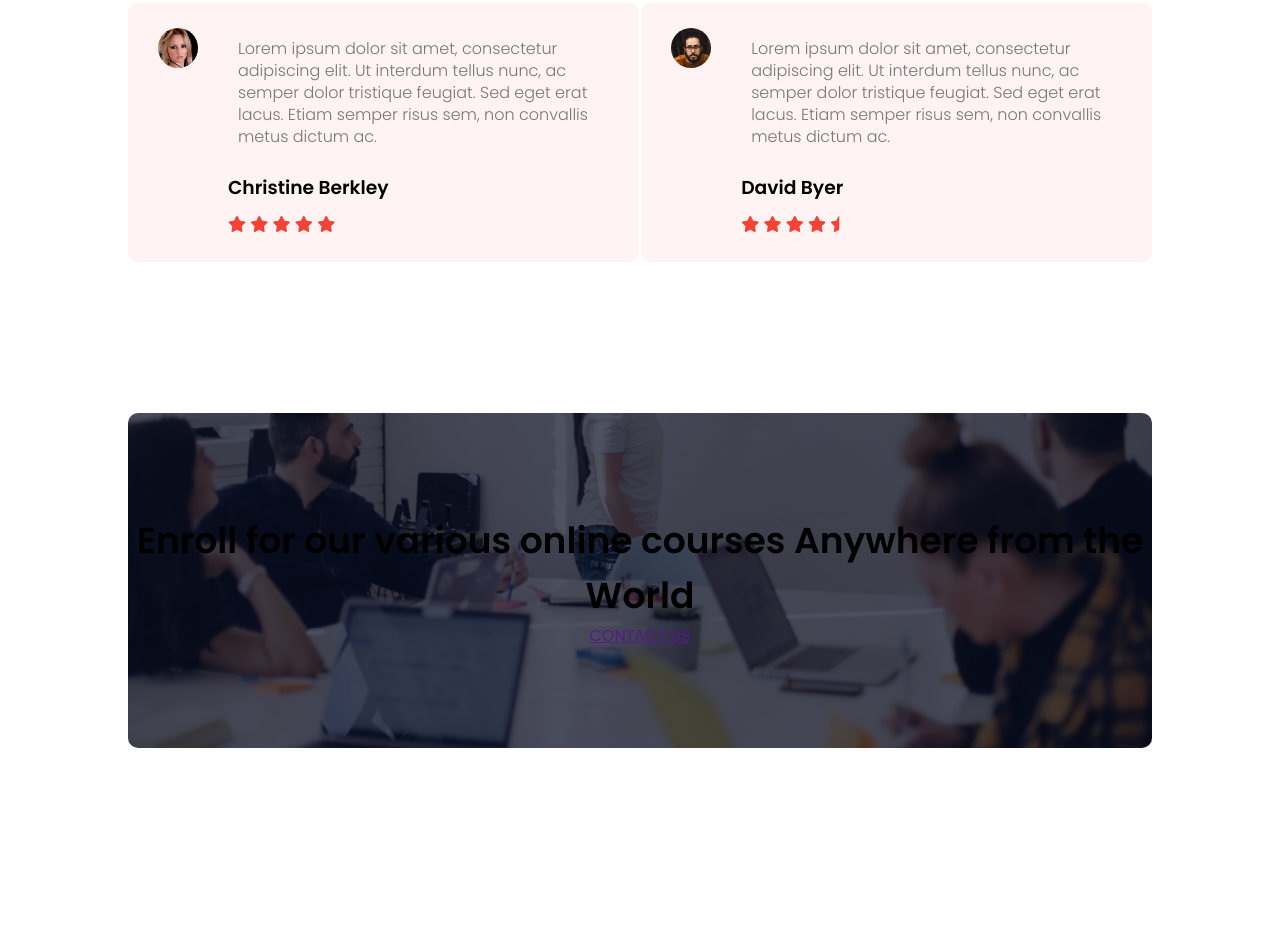
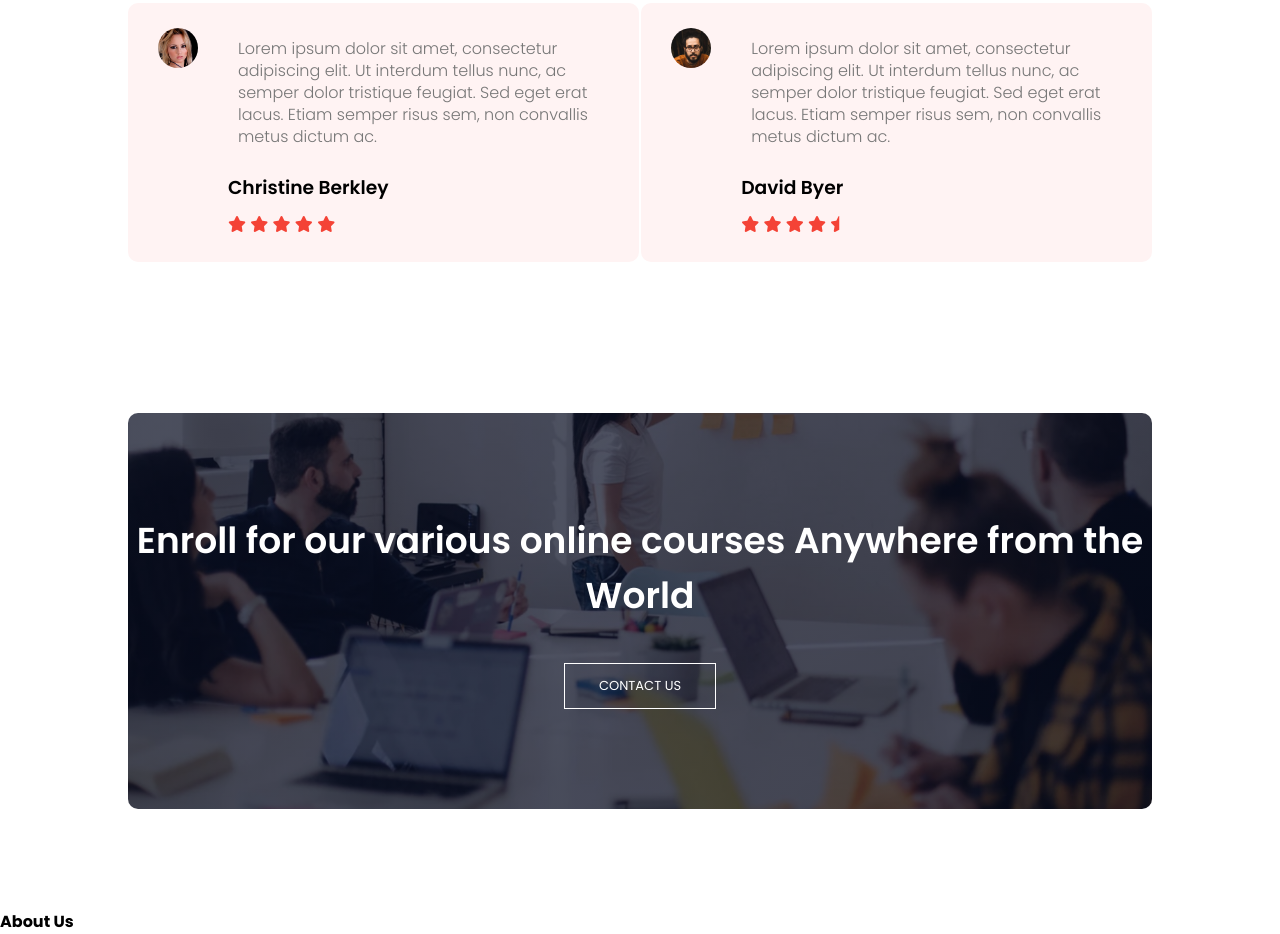
Before and after one commit to Rybski113/Responsive-Multi-Page-Website, a plain HTML site: page index.html in a window 1280 px wide. Shown: the part 3040-3974 px from the top of the page. Before the commit the page ends 3888 px from the top, so only its background shows below. Drawn offline with Linux system fonts and the light colour scheme.

Commit message:
footer section added

```diff
--- a/index.html
+++ b/index.html
@@ -143,7 +143,11 @@
 
     <section class="cta">
         <h1>Enroll for our various online courses Anywhere from the World</h1>
-        <a href="">CONTACT US</a>
+        <a href="" class="hero-btn">CONTACT US</a>
+    </section>
+
+    <section class="footer">
+        <h4>About Us</h4>
     </section>
 
     <script src="app.js"></script>
--- a/style.css
+++ b/style.css
@@ -310,3 +310,15 @@ h3 {
    text-align: center;
    padding: 100px 0;
 }
+
+.cta h1 {
+    color: #fff;
+    margin-bottom: 40px;
+    padding: 0;
+}
+
+@media(max-width: 700px) {
+    .cta h1 {
+        font-size: 24px;
+    }
+}
```
